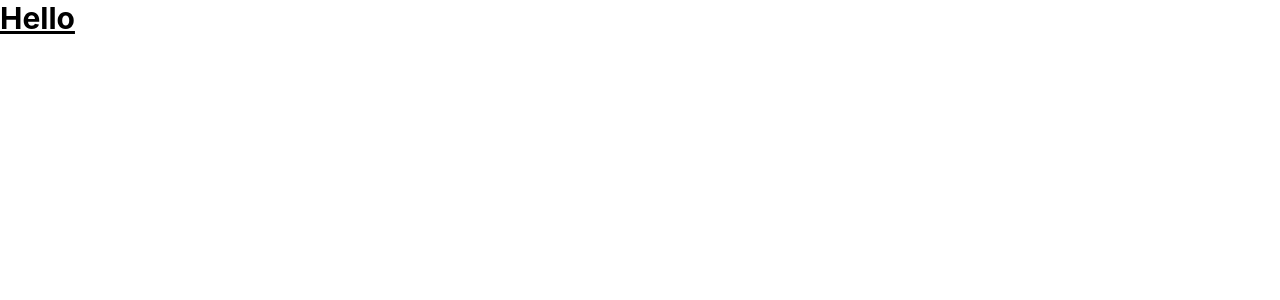
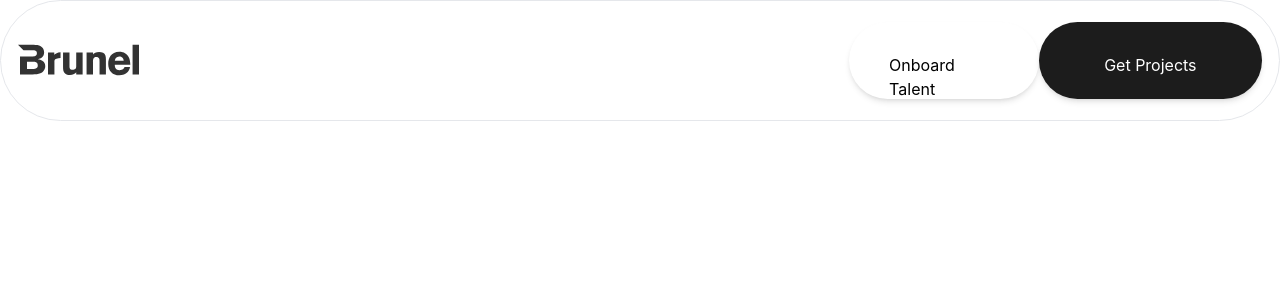
Before and after one commit to chitranshk1301/thence-website, a React (Create React App) app: page / in a window 1280 px wide. Shown: the top 300 px of the page. Built offline with nearby package versions, Linux system fonts and the light colour scheme.

Commit message:
files created

```diff
--- a/src/App.js
+++ b/src/App.js
@@ -1,9 +1,9 @@
+import Header from "./components/Header";
+
 function App() {
   return (
     <div className="App">
-      <div className="text-3xl font-bold underline">
-        Hello
-      </div>
+      <Header />
     </div>
   );
 }
--- /dev/null
+++ b/src/components/Header.jsx
@@ -0,0 +1,28 @@
+import React from 'react'
+import PrimaryButton from './PrimaryButton'
+import SecondaryButton from './SecondaryButton'
+import Logo from '../assets/logo'
+
+const Header = () => {
+    return (
+        <div className='flex flex-row justify-between items-center rounded-[65.28px] border-[1px] px-[16.97px] py-[20.89px]'>
+            <div>
+                <Logo />
+            </div>
+            <div className='flex flex-row'>
+                <SecondaryButton
+                    text="Onboard Talent"
+                    width="189.56px"
+                    height="77.22px"
+                />
+                <PrimaryButton
+                    text="Get Projects"
+                    width="223.39px"
+                    height="77.22px"
+                />
+            </div>
+        </div>
+    )
+}
+
+export default Header
--- a/src/index.js
+++ b/src/index.js
@@ -2,6 +2,7 @@ import React from 'react';
 import ReactDOM from 'react-dom/client';
 import './index.css';
 import App from './App';
+import 'tailwindcss/tailwind.css';
 
 const root = ReactDOM.createRoot(document.getElementById('root'));
 root.render(
--- /dev/null
+++ b/src/pages/homepage.js
@@ -0,0 +1,9 @@
+import React from 'react'
+
+const homepage = () => {
+  return (
+    <div>homepage</div>
+  )
+}
+
+export default homepage
--- a/tailwind.config.js
+++ b/tailwind.config.js
@@ -7,4 +7,5 @@ module.exports = {
     extend: {},
   },
   plugins: [],
+  mode: 'jit'
 }
```
Also changed, not shown: src/components/Carousel.jsx (added), src/components/Footer.jsx (added), src/components/InputField.jsx (added).
